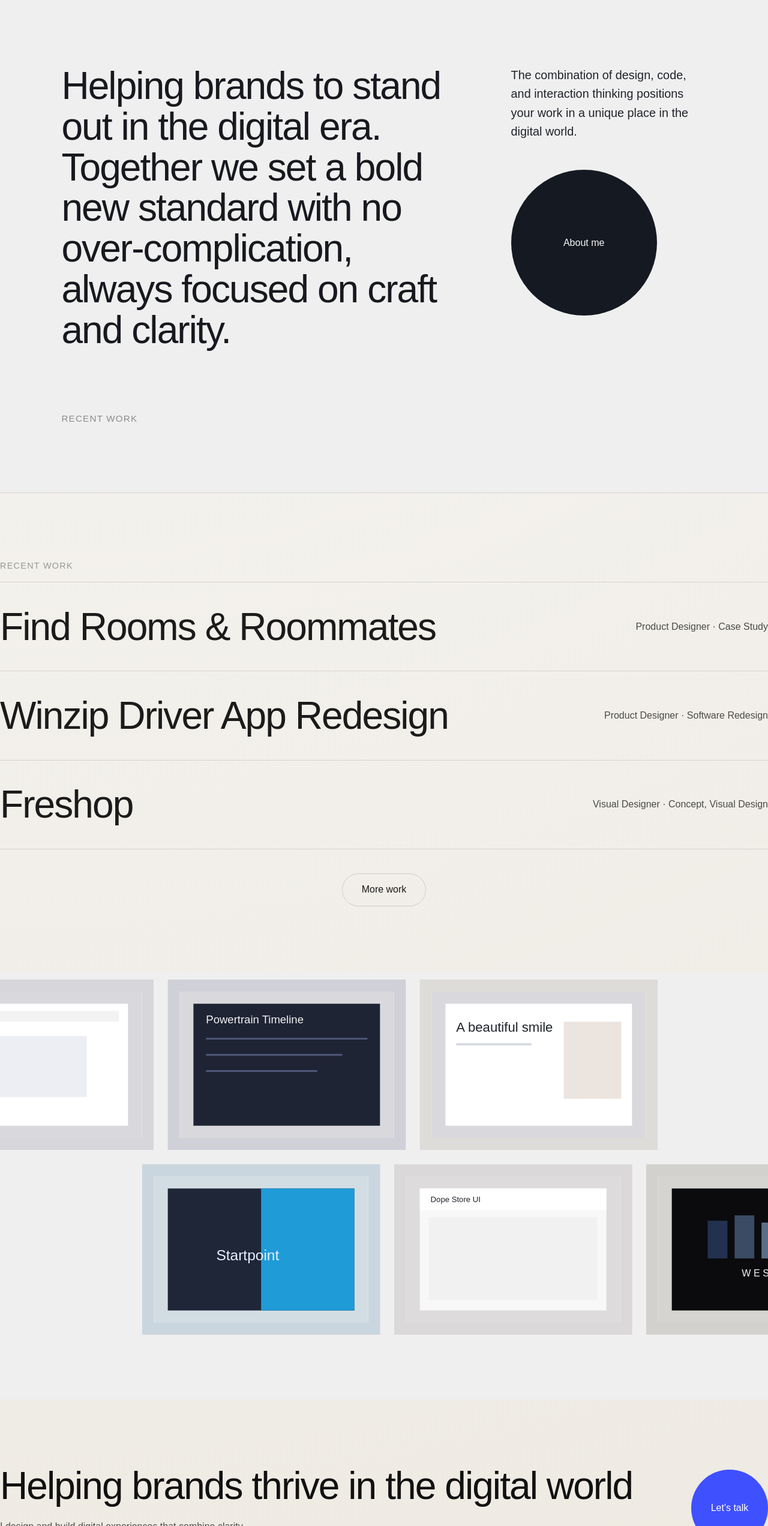
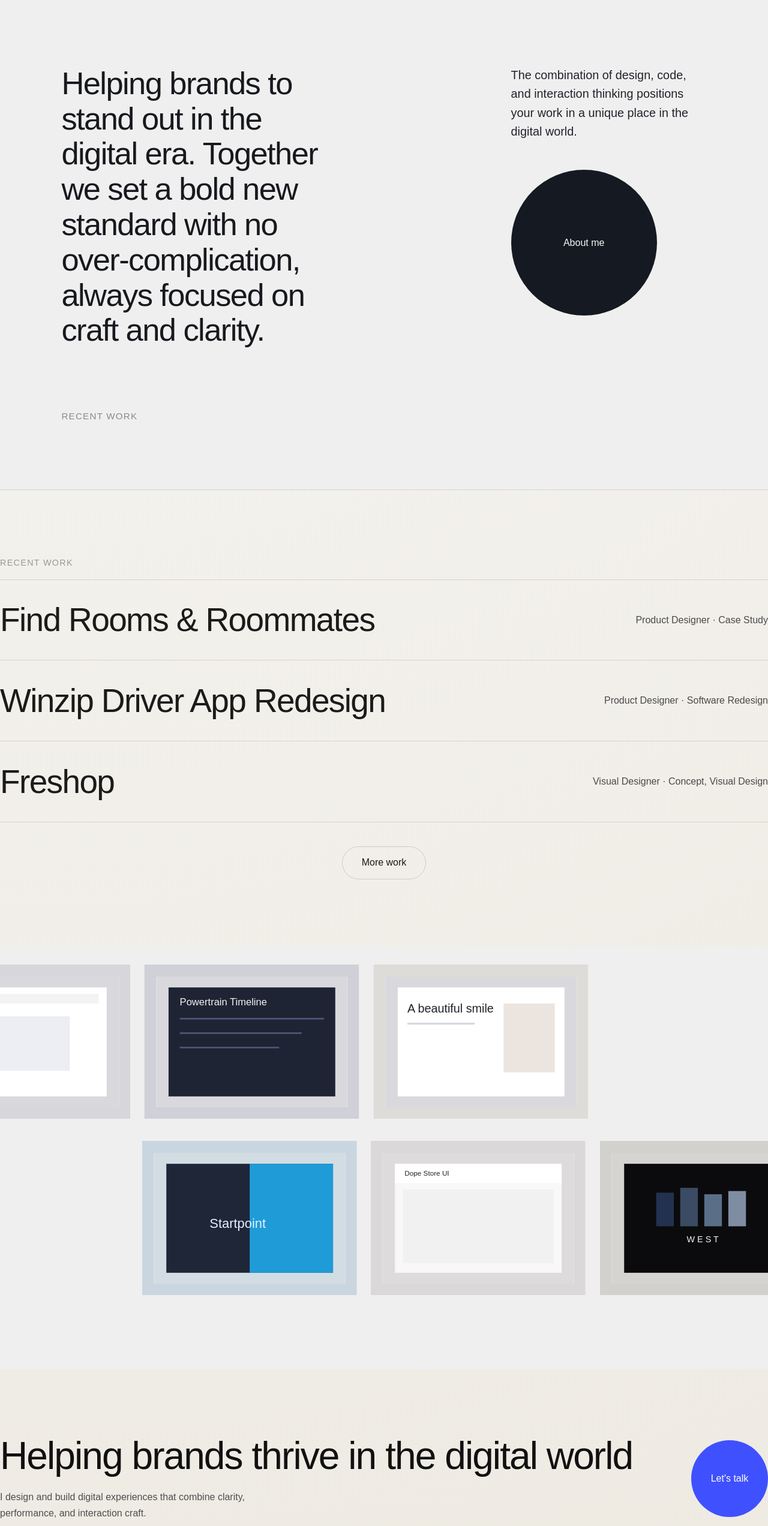
Before and after one commit to abinalyas/abinalias-portfolio, a Next.js app: page / in a window 1280 px wide. Shown: the part 802-3346 px from the top of the page at 60% size. Built offline with nearby package versions, Linux system fonts and the light colour scheme.

Commit message:
Fix base-path header routing and tune homepage visual parity

```diff
--- a/app/globals.css
+++ b/app/globals.css
@@ -289,7 +289,7 @@ main {
 .work-row h2 {
   margin: 0;
   font-family: "Clash Grotesk", "Space Grotesk", sans-serif;
-  font-size: clamp(2rem, 5vw, 5.2rem);
+  font-size: clamp(2rem, 4.3vw, 4.6rem);
   letter-spacing: -0.03em;
   color: #1b1b1b;
   transition: color 0.25s ease, opacity 0.25s ease;
@@ -331,12 +331,16 @@ main {
 
 .gallery-section {
   background: #efefef;
-  padding: 0 0 6rem;
+  padding: 1.2rem 0 7rem;
 }
 
 .gallery-row-wrap {
-  overflow: hidden;
+  overflow: clip;
   padding: 0.75rem 0;
+}
+
+.gallery-row-wrap + .gallery-row-wrap {
+  margin-top: 0.8rem;
 }
 
 .gallery-row {
@@ -357,7 +361,7 @@ main {
 }
 
 .gallery-card {
-  flex: 0 0 clamp(22rem, 31vw, 34rem);
+  flex: 0 0 clamp(20rem, 28vw, 31rem);
   padding: clamp(1rem, 1.55vw, 1.3rem);
   transition: box-shadow 0.28s ease;
   will-change: transform;
@@ -511,8 +515,9 @@ main {
 .manifesto-title {
   margin: 0;
   font-family: "Clash Grotesk", "Space Grotesk", sans-serif;
-  font-size: clamp(2rem, 5vw, 5.6rem);
-  line-height: 1.06;
+  max-width: 16ch;
+  font-size: clamp(2rem, 4.1vw, 4.2rem);
+  line-height: 1.12;
   letter-spacing: -0.03em;
   color: #17191e;
 }
@@ -681,6 +686,19 @@ main {
   background: #121722;
   color: #f1f3f7;
   margin-top: 2rem;
+  position: relative;
+}
+
+.contact-dark::before {
+  content: "";
+  position: absolute;
+  top: -5.5rem;
+  left: 0;
+  width: 100%;
+  height: 7rem;
+  background: #efefef;
+  border-bottom-left-radius: 50% 100%;
+  border-bottom-right-radius: 50% 100%;
 }
 
 .contact-dark-grid {
--- a/components/header.tsx
+++ b/components/header.tsx
@@ -11,9 +11,12 @@ const links = [
 
 export function Header() {
   const pathname = usePathname();
-  const normalizedPath = pathname.endsWith('/') && pathname !== '/' ? pathname.slice(0, -1) : pathname;
-  const isHome = normalizedPath === '/';
-  const isContact = normalizedPath === '/contact';
+  const trimmed = pathname.replace(/\/+$/, '');
+  const segments = trimmed.split('/').filter(Boolean);
+  const last = segments[segments.length - 1] ?? '';
+  const pageSlug = ['work', 'about', 'contact'].includes(last) ? last : 'home';
+  const isHome = pageSlug === 'home';
+  const isContact = pageSlug === 'contact';
 
   return (
     <header className={`site-header ${isHome ? 'header-home' : ''} ${isContact ? 'header-dark' : ''}`}>
@@ -27,7 +30,7 @@ export function Header() {
               key={link.href}
               href={link.href}
               className="nav-link text-sm sm:text-base"
-              data-active={normalizedPath === link.href}
+              data-active={pageSlug === link.href.replace('/', '')}
             >
               {link.label}
             </Link>
```
